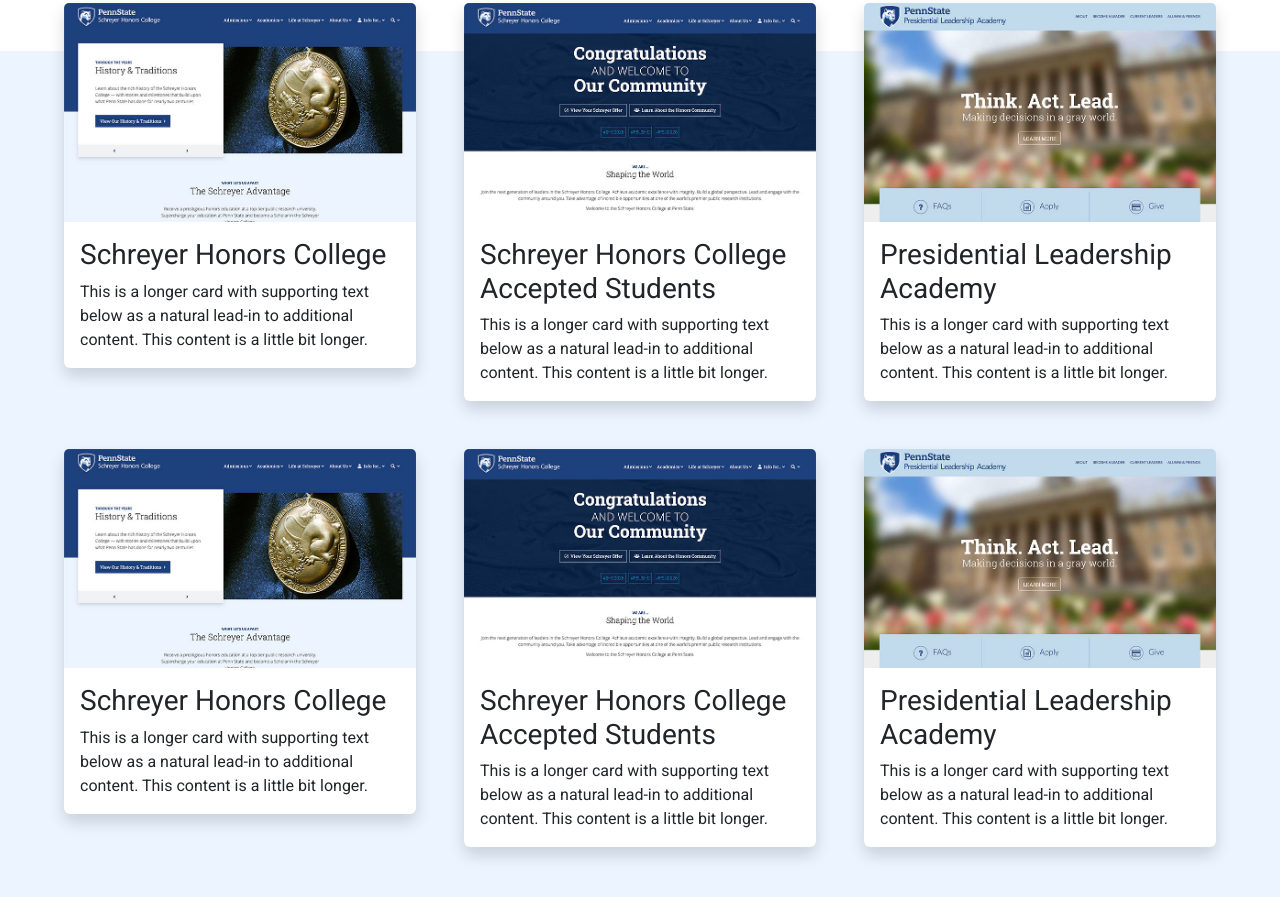
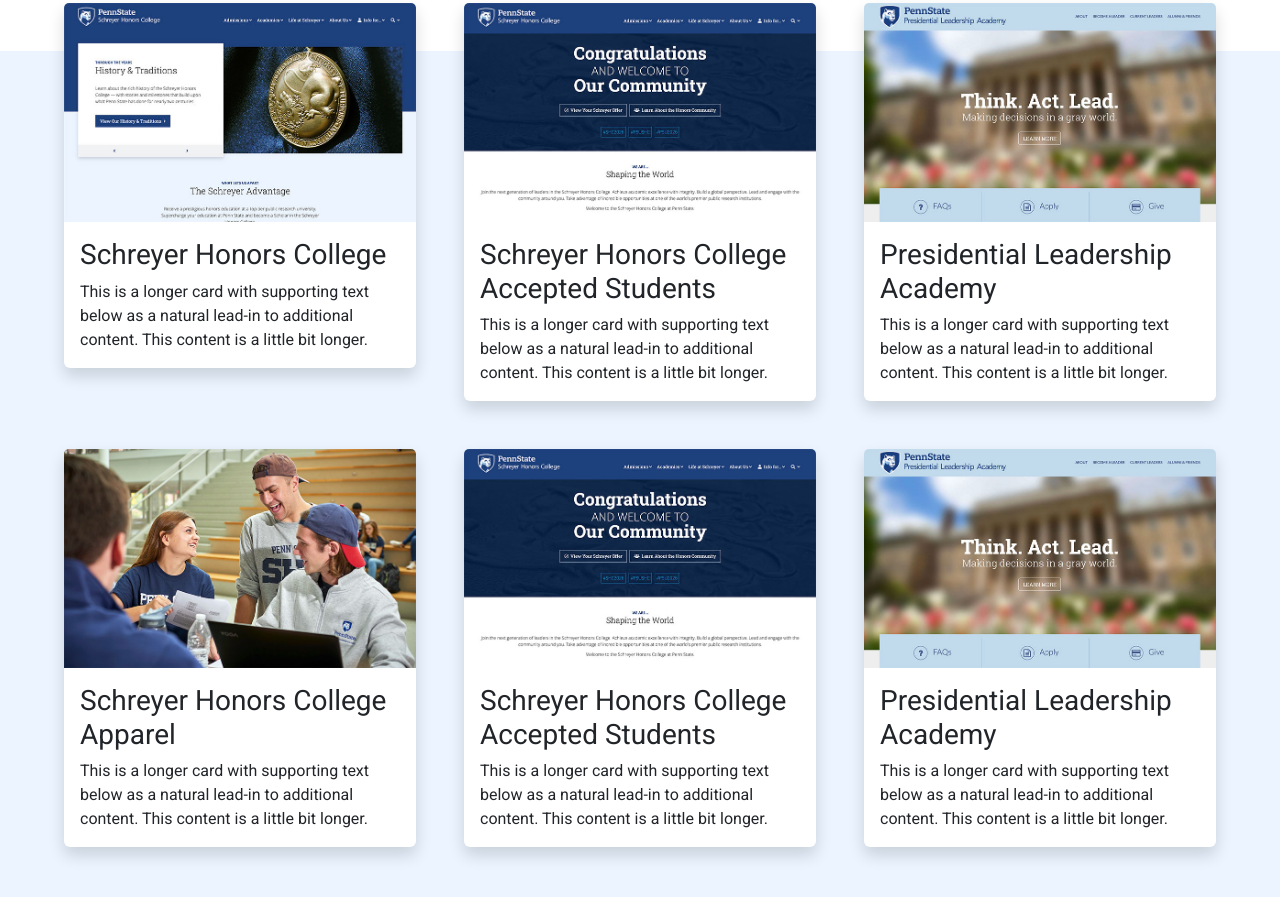
Before and after one commit to tomharrngtn/portfolio, a plain HTML site: page index.html in a window 1280 px wide. Shown: the part 756-1653 px from the top of the page. Drawn offline with nearby package versions, Linux system fonts and the light colour scheme.

Commit message:
Swapped in new porfolio item

```diff
--- a/index.html
+++ b/index.html
@@ -93,9 +93,9 @@
 
 					<div class="col">
 						<div class="card shadow">
-							<img src="/img/work/shc.jpg" class="card-img-top" alt="Screenshot of Schreyer Honors College website">
+							<img src="/img/work/tshirt.jpg" class="card-img-top" alt="Students wearning Schreyer Honors College apparel">
 							<div class="card-body">
-								<h3 class="card-title">Schreyer Honors College</h3>
+								<h3 class="card-title">Schreyer Honors College Apparel</h3>
 								<p class="card-text">This is a longer card with supporting text below as a natural lead-in to additional content. This content is a little bit longer.</p>
 							</div>
 						</div>
```
